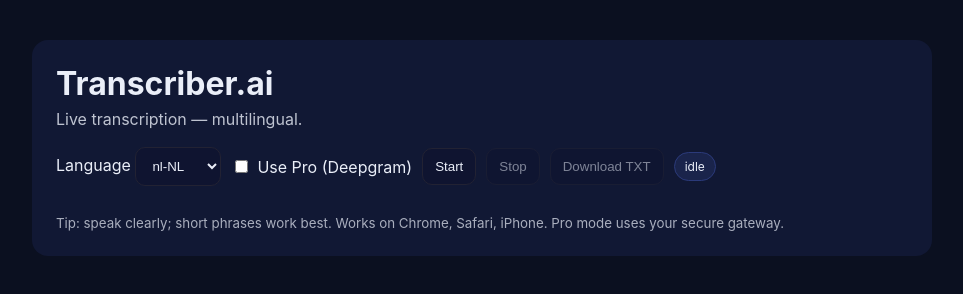
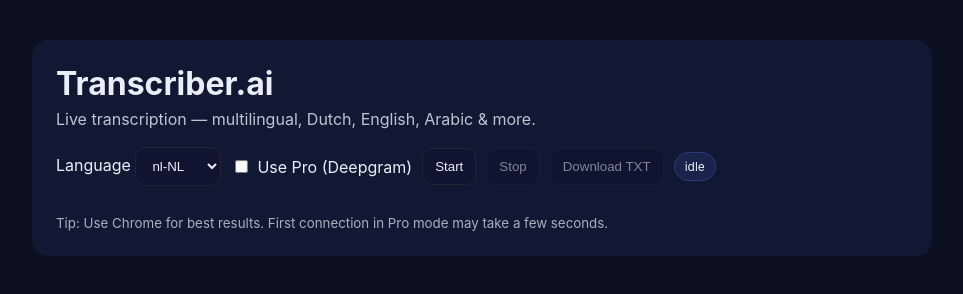
Before and after one commit to JadMansour25/TranscriberAI-Live, a plain HTML site: page index.html in a window 1280 px wide. Shown: the whole page, without its empty margins (158-1121 px from the left). Drawn offline with Linux system fonts and the light colour scheme.

Commit message:
Update index.html

```diff
--- a/index.html
+++ b/index.html
@@ -9,12 +9,11 @@
 <body>
   <div class="app">
     <h1>Transcriber.ai</h1>
-    <p class="sub">Live transcription — multilingual.</p>
+    <p class="sub">Live transcription — multilingual, Dutch, English, Arabic & more.</p>
 
     <div class="controls">
       <label>
         Language
-        <!-- leave empty; script.js fills it with many languages -->
         <select id="lang"></select>
       </label>
 
@@ -33,11 +32,13 @@
     <div id="finals" class="finals"></div>
 
     <footer>
-      <small>Tip: speak clearly; short phrases work best. Works on Chrome, Safari, iPhone. Pro mode uses your secure gateway.</small>
+      <small>
+        Tip: Use Chrome for best results. First connection in Pro mode may take a few seconds.
+      </small>
     </footer>
   </div>
 
-  <!-- add ?v=2 to bust cache after this change -->
-  <script src="script.js?v=2"></script>
+  <!-- cache-buster => always fetch latest script -->
+  <script src="script.js?v=4"></script>
 </body>
 </html>
```
